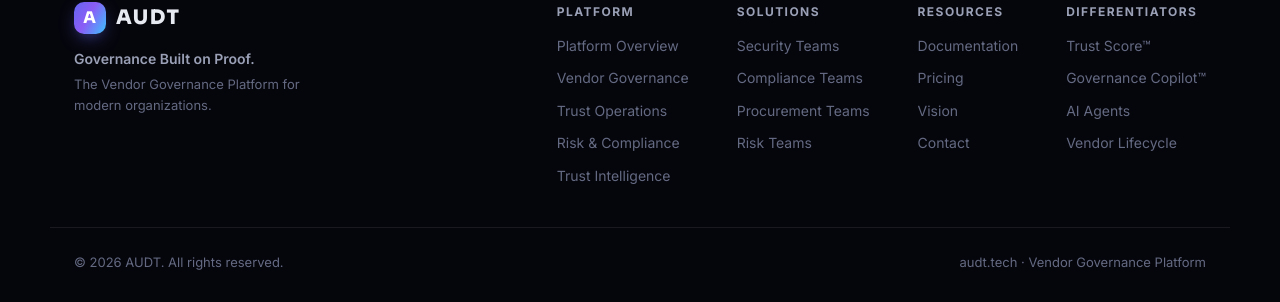
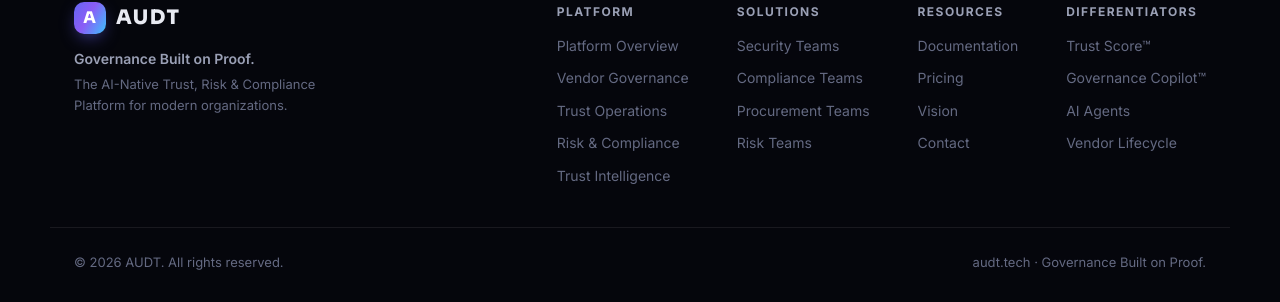
Before and after one commit to SandyRepo29/lekha-os, a Next.js app: page /platform in a window 1280 px wide. Shown: the part 8264-8566 px from the top of the page. Built offline with nearby package versions, Linux system fonts and the light colour scheme; no server answers.

Commit message:
fix: add marketing routes to PUBLIC_ROUTES to prevent MFA redirect; update footer text

```diff
--- a/components/marketing/marketing-footer.tsx
+++ b/components/marketing/marketing-footer.tsx
@@ -10,7 +10,7 @@
             <span className="logo__text">AUDT</span>
           </Link>
           <p className="footer__tag">Governance Built on Proof.</p>
-          <p className="footer__sub">The Vendor Governance Platform for modern organizations.</p>
+          <p className="footer__sub">The AI-Native Trust, Risk &amp; Compliance Platform for modern organizations.</p>
         </div>
         <div className="footer__cols">
           <div className="footer__col">
@@ -46,7 +46,7 @@
       </div>
       <div className="container footer__bottom">
         <span>© 2026 AUDT. All rights reserved.</span>
-        <span>audt.tech · Vendor Governance Platform</span>
+        <span>audt.tech · Governance Built on Proof.</span>
       </div>
     </footer>
   );
--- a/proxy.ts
+++ b/proxy.ts
@@ -17,7 +17,14 @@
 // Routes that bypass enterprise auth enforcement
 const AUTH_BYPASS = ["/auth/", "/api/auth/", "/_next/", "/favicon", "/portal/"];
 // Routes that are public (no auth required, skip all checks)
-const PUBLIC_ROUTES = ["/", "/login", "/signup", "/verify/", "/api/health"];
+// Marketing pages must be listed here so logged-in users with MFA enabled are not
+// redirected to /auth/mfa-verify when visiting the public site.
+const PUBLIC_ROUTES = [
+  "/", "/login", "/signup", "/verify/", "/api/health",
+  "/platform", "/docs", "/trust",
+  "/forgot-password", "/reset-password",
+  "/api/docs",
+];
 
 export async function proxy(request: NextRequest) {
   const pathname = request.nextUrl.pathname;
```
